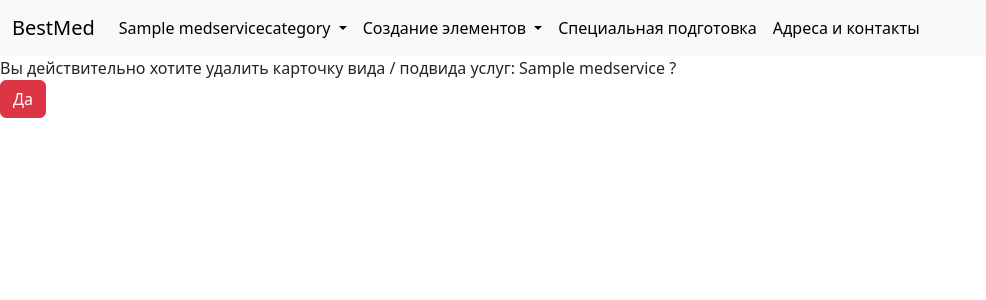
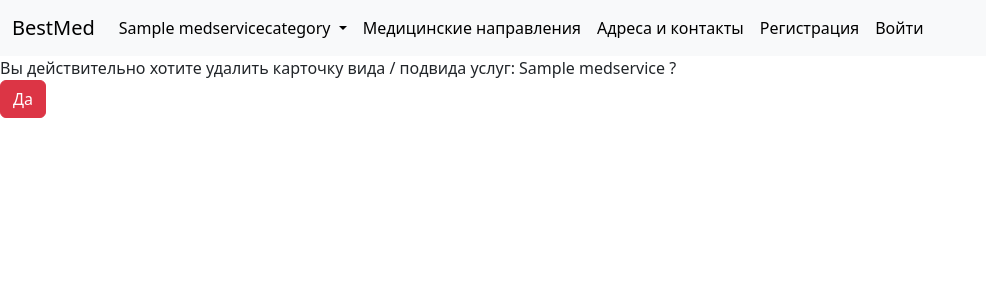
Before and after one commit to Andrei-Gu/best_med, a Django app: page /service/1/1/card/delete/ in a window 1280 px wide. Shown: the top 300 px of the page, without its empty margins (0-986 px from the left). Run offline with Django 4.2, Linux system fonts and the light colour scheme; tables that the repository leaves empty hold one stand-in row (values such as "Sample post").

Commit message:
Update base.html

```diff
--- a/templates/base.html
+++ b/templates/base.html
@@ -34,6 +34,14 @@
         </li>
         {% endfor %}
 
+        <li class="nav-item">
+          <a class="nav-link active" href="{% url 'MedSpecialty' %}">Медицинские направления</a>
+        </li>
+        <li class="nav-item">
+          <a class="nav-link active" href="/contacts/">Адреса и контакты</a>
+        </li>
+
+        {% if user.is_staff %}
         <li class="nav-item dropdown">
           <a class="nav-link dropdown-toggle active" href="/create/" role="button" data-bs-toggle="dropdown" aria-expanded="false">
             Создание элементов
@@ -43,14 +51,33 @@
             <li><a class="dropdown-item" href="{% url 'create-MedService' %}">Вид услуг</a></li>
             <li><a class="dropdown-item" href="{% url 'create-SubMedService' %}">Подвид услуг</a></li>
             <li><a class="dropdown-item" href="{% url 'create-Preparation' %}">Специальная подготовка</a></li>
+            <li><a class="dropdown-item" href="{% url 'create-MedSpecialty' %}">Медицинская специальность / направление</a></li>
+            <li><a class="dropdown-item" href="{% url 'create-Doctor' %}">Врач</a></li>
           </ul>
         </li>
         <li class="nav-item">
-          <a class="nav-link active" href="/preparation/">Специальная подготовка</a>
+          <a class="nav-link active" href="{% url 'Preparation' %}">Специальная подготовка</a>
         </li>
         <li class="nav-item">
-          <a class="nav-link active" href="/contacts/">Адреса и контакты</a>
+          <a class="nav-link active" href="{% url 'Doctor' %}">Врачи</a>
         </li>
+        {% endif %}
+
+        {% if user.is_authenticated %}
+          <li class="nav-item">
+            <a class="nav-link active" href="{% url 'UserLogout' %}">Выход</a>
+          </li>
+          <span>
+            <a class="btn btn-info">Пользователь {{user.username}}</a>
+          </span>
+        {% else %}
+          <li class="nav-item">
+            <a class="nav-link active" href="{% url 'UserRegistration' %}">Регистрация</a>
+          </li>
+          <li class="nav-item">
+            <a class="nav-link active" href="{% url 'UserLogin' %}">Войти</a>
+          </li>
+        {% endif %}
       </ul>
     </div>
   </div>
```
